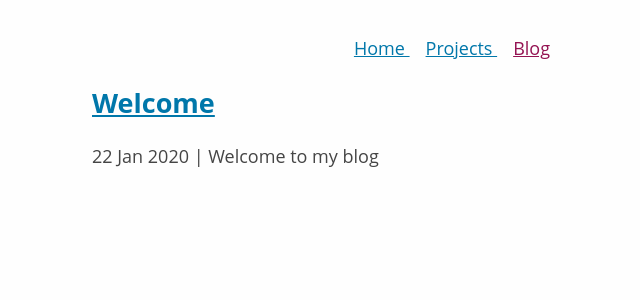
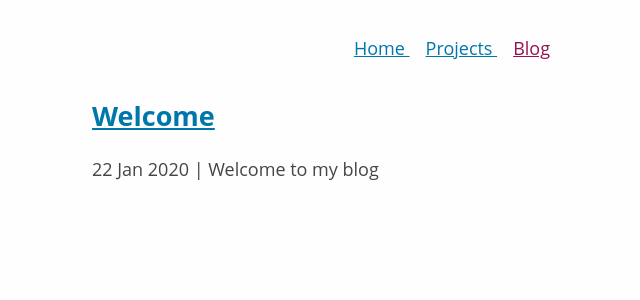
Before and after one commit to archwheeler/archwheeler.github.io, a Jekyll site: the page built from blog.html, in a window 1280 px wide. Shown: the top 300 px of the page, without its empty margins (188-828 px from the left). Built offline with Jekyll 4.4.1, drawn with Linux system fonts in a browser that asks for light colours.

Commit message:
Add top margin to posts/projects lists

```diff
--- a/_sass/main.scss
+++ b/_sass/main.scss
@@ -53,6 +53,10 @@ nav a {
     font-size: 16px;
 }
 
+.list {
+    margin-top: 2em;
+}
+
 /* For desktop */
 @media only screen and (min-width: 600px) {
     .profile img {
--- a/blog.html
+++ b/blog.html
@@ -1,6 +1,7 @@
 ---
 title: Blog
 ---
+<div class="list">
   <ul class="no-bullets">
     {% for post in site.posts %}
       <li>
@@ -9,3 +10,4 @@ title: Blog
       </li>
     {% endfor %}
   </ul>
+</div>
--- a/projects.html
+++ b/projects.html
@@ -1,6 +1,7 @@
 ---
 title: Projects
 ---
+<div class="list">
   <ul class="no-bullets">
     {% assign my_projects = site.projects | reverse %}
     {% for project in my_projects %}
@@ -10,3 +11,4 @@ title: Projects
       </li>
     {% endfor %}
   </ul>
+</div>
```
Lines whose indentation alone changed are shown as unchanged.
